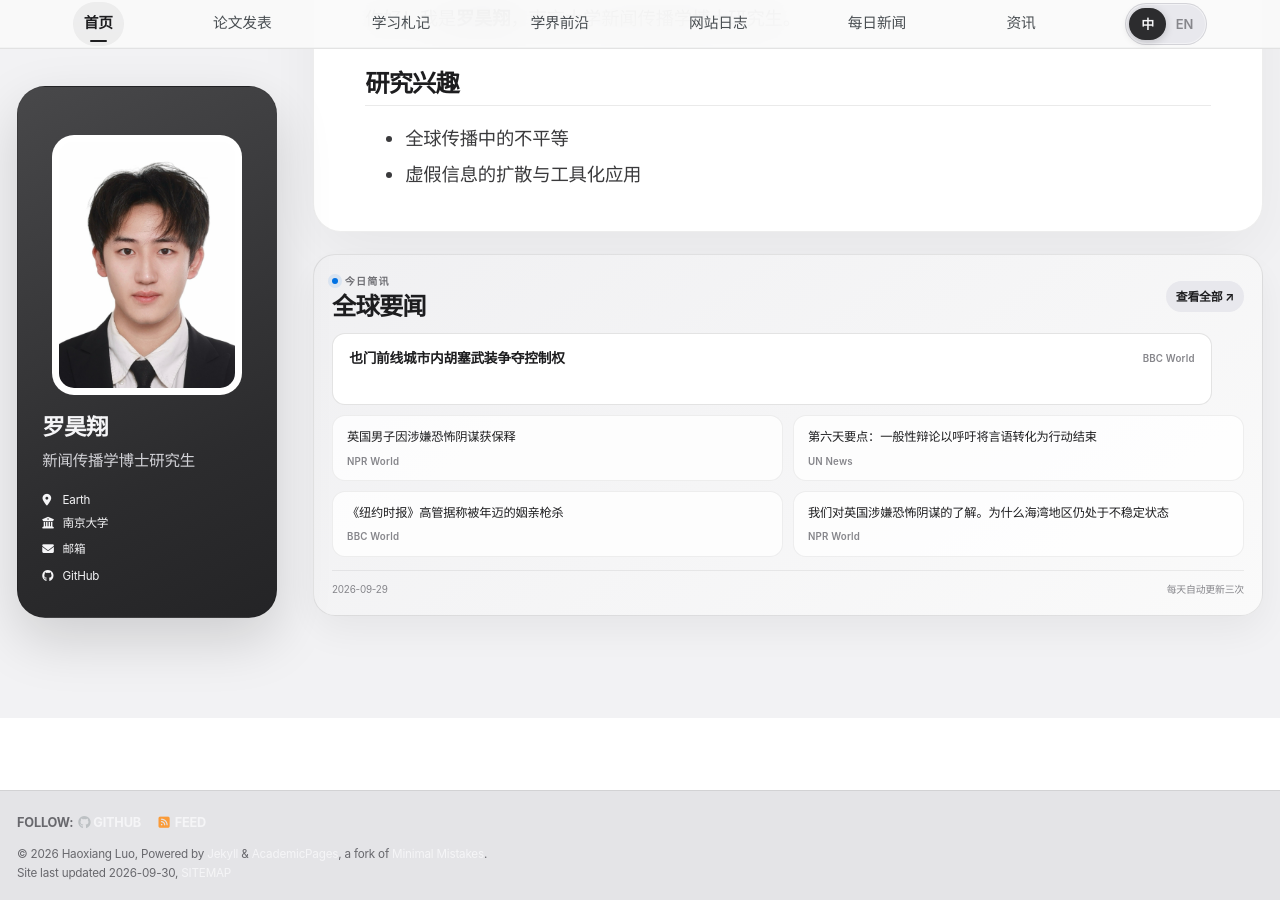
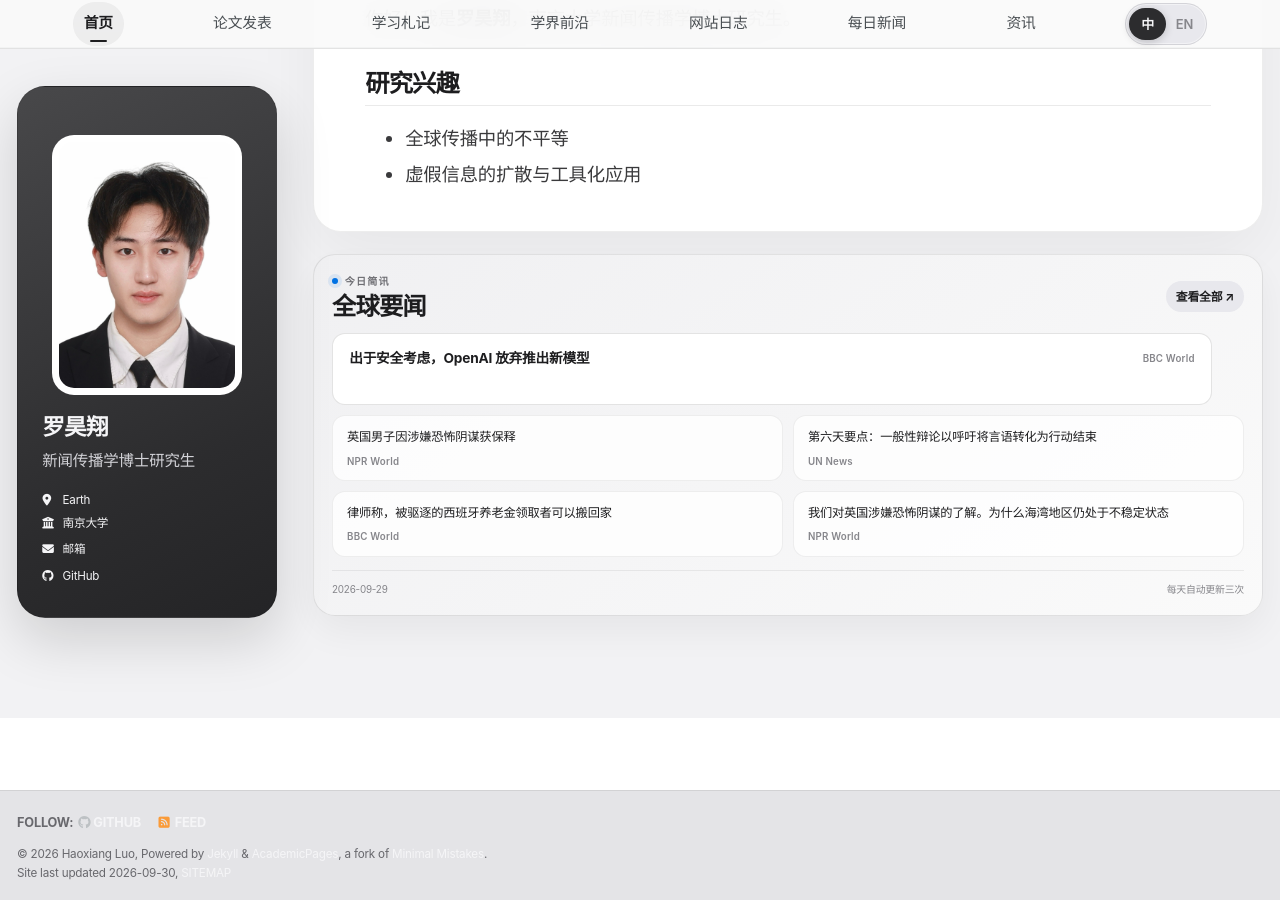
Before and after one commit to HaoxiangLuo/HaoxiangLuo.github.io, a Jekyll site: the page built from _pages/about-zh.md, in a window 1280 px wide and 900 px high, scrolled down 238 px. Built offline with Jekyll 4.4.1, drawn with Linux system fonts in a browser that asks for light colours; a style sheet for code colours, icons or effects is not loaded.

Commit message:
Update daily news 2026-09-29

```diff
--- a/_data/daily_news.json
+++ b/_data/daily_news.json
@@ -1,14 +1,14 @@
 {
-  "updated_at": "2026-09-29T09:04:44+08:00",
+  "updated_at": "2026-09-29T13:17:04+08:00",
   "days": [
     {
       "date": "2026-09-29",
       "items": [
         {
-          "title": "Inside Yemen's front-line city as Houthis battle for control",
+          "title": "OpenAI scraps rollout of new model over safety concerns",
           "source": "BBC World",
-          "url": "https://www.bbc.co.uk/news/articles/cw98005ndz7no?at_medium=RSS&at_campaign=rss",
-          "title_zh": "也门前线城市内胡塞武装争夺控制权"
+          "url": "https://www.bbc.co.uk/news/articles/cm5y5nynl75ko?at_medium=RSS&at_campaign=rss",
+          "title_zh": "出于安全考虑，OpenAI 放弃推出新模型"
         },
         {
           "title": "British men released on bail after suspected terror plot",
@@ -23,10 +23,10 @@
           "title_zh": "第六天要点：一般性辩论以呼吁将言语转化为行动结束"
         },
         {
-          "title": "New York Times executive fatally shot allegedly by elderly in-laws",
+          "title": "Evicted Spanish pensioner can move back home, lawyer says",
           "source": "BBC World",
-          "url": "https://www.bbc.co.uk/news/articles/cred737qdv2no?at_medium=RSS&at_campaign=rss",
-          "title_zh": "《纽约时报》高管据称被年迈的姻亲枪杀"
+          "url": "https://www.bbc.co.uk/news/articles/cmkg8qgy9d9lo?at_medium=RSS&at_campaign=rss",
+          "title_zh": "律师称，被驱逐的西班牙养老金领取者可以搬回家"
         },
         {
           "title": "What we know about the suspected U.K. terror plot. And, why the Gulf remains in limbo",
@@ -41,10 +41,10 @@
           "title_zh": "德班会议 25 年后，联合国领导人再次推动击败种族主义"
         },
         {
-          "title": "Seoul summons Ukraine envoy over North Korean prisoner-of-war row",
+          "title": "Argentina threatens legal action against UK over Falkland Islands oil exploration",
           "source": "BBC World",
-          "url": "https://www.bbc.co.uk/news/articles/c8ly40xx0dr0o?at_medium=RSS&at_campaign=rss",
-          "title_zh": "首尔就朝鲜战俘纠纷召见乌克兰特使"
+          "url": "https://www.bbc.co.uk/news/articles/cq5yj1835y1wo?at_medium=RSS&at_campaign=rss",
+          "title_zh": "阿根廷威胁就福克兰群岛石油勘探对英国采取法律行动"
         },
         {
           "title": "U.K. examines if Iran or Russia are involved in foiled attack near base used by U.S.",
```
Also changed, not shown: assets/data/archive/manifest.json, 1 other file.
